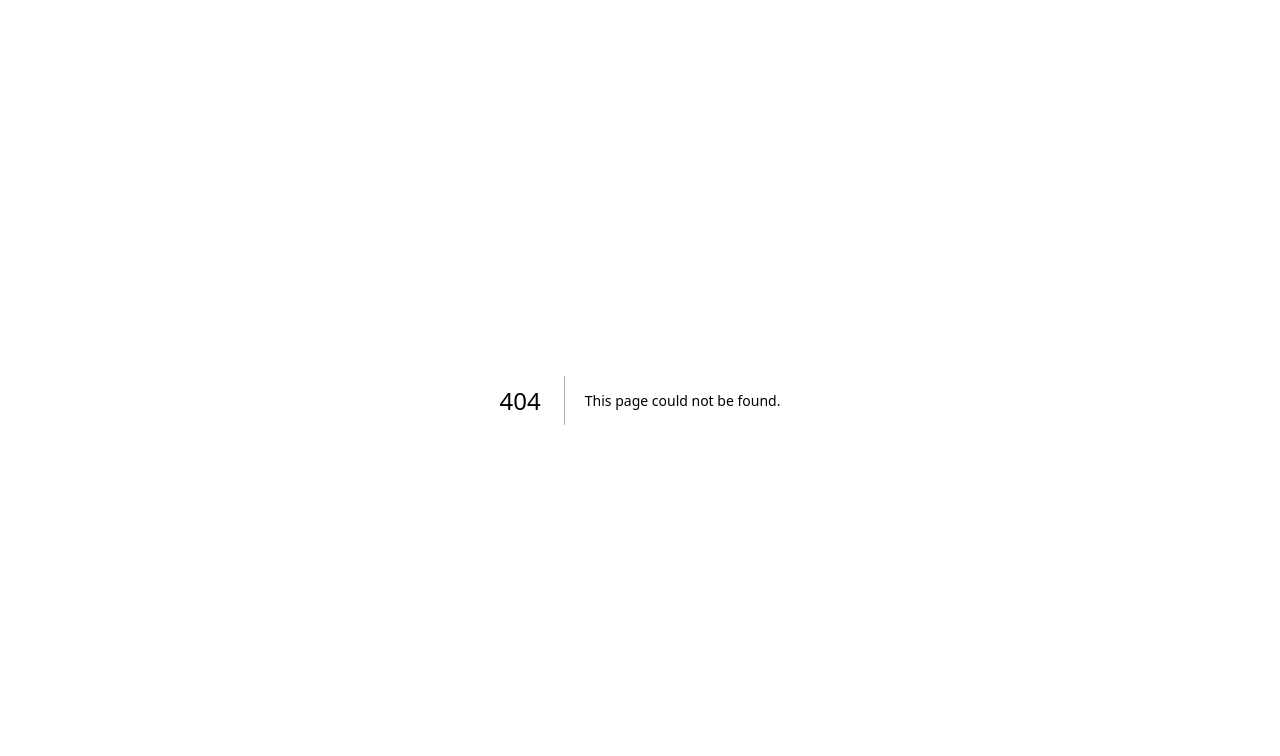
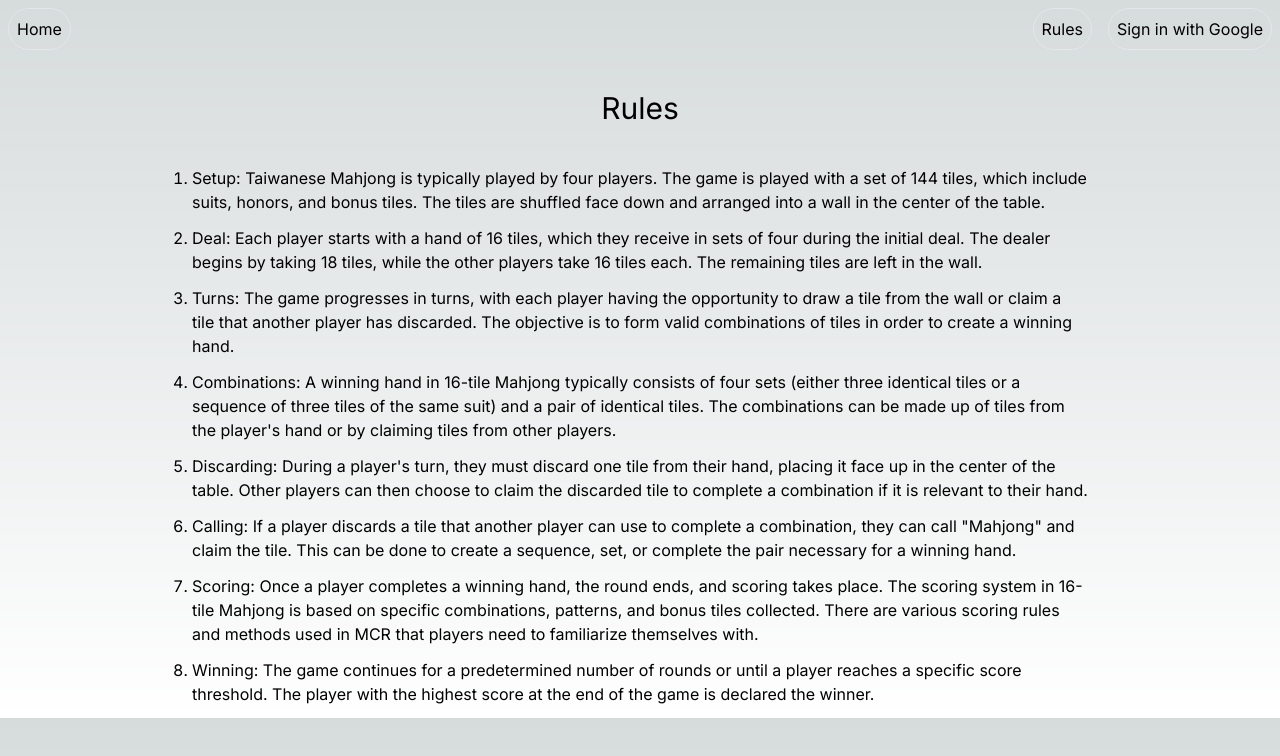
Before and after one commit to anthonybisgood/Mahjong-Online, a Next.js app: page /rules in a window 1280 px wide. Before the commit this address had no page. Shown: the top 756 px of the page. Built offline with nearby package versions, Linux system fonts and the light colour scheme; no server answers.

Commit message:
Added Home page and rules

```diff
--- /dev/null
+++ b/src/app/Components/Header.tsx
@@ -0,0 +1,29 @@
+import Link from "next/link";
+import SignInButton from "./SignInButton";
+export default function Header() {
+  return (
+    <>
+      <header>
+        <section className="flex justify-end m-2">
+          <Link
+            className="mr-auto p-2 border rounded-full hover:text-cyan-500 hover:border-cyan-500"
+            href="/"
+          >
+            Home
+          </Link>
+          <Link
+            className="mx-4 p-2 border rounded-full hover:text-cyan-500 hover:border-cyan-500"
+            href="rules"
+          >
+            Rules
+          </Link>
+          <div className="border rounded-full p-2 hover:text-cyan-500 hover:border-cyan-500">
+            <SignInButton />
+          </div>
+        </section>
+      </header>
+    </>
+  );
+}
+
+export { Header };
--- /dev/null
+++ b/src/app/Components/SignInButton.tsx
@@ -0,0 +1,54 @@
+"use client";
+import firebase from "firebase/compat/app";
+import "firebase/compat/firestore";
+import "firebase/compat/auth";
+
+// Import the functions you need from the SDKs you need
+import { initializeApp } from "firebase/app";
+import { getAnalytics } from "firebase/analytics";
+import { useAuthState } from "react-firebase-hooks/auth";
+import { useCollectionData } from "react-firebase-hooks/firestore";
+
+// Your web app's Firebase configuration
+// For Firebase JS SDK v7.20.0 and later, measurementId is optional
+const firebaseConfig = {
+  apiKey: "AIzaSyALgSBNIXYBg3K7Hsi503LiYSC2STEVe4U",
+  authDomain: "mahjong-online-9bc7f.firebaseapp.com",
+  projectId: "mahjong-online-9bc7f",
+  storageBucket: "mahjong-online-9bc7f.appspot.com",
+  messagingSenderId: "423406873005",
+  appId: "1:423406873005:web:43a0a8b022b5e04e6f9924",
+  measurementId: "G-ME71JFE13R",
+};
+firebase.initializeApp(firebaseConfig);
+
+// Initialize Firebase
+const app = initializeApp(firebaseConfig);
+if (typeof window !== "undefined" && !firebase.apps.length) {
+  const analytics = getAnalytics(app);
+}
+
+const auth = firebase.auth();
+const firestore = firebase.firestore();
+export { auth, firestore };
+
+function SignIn() {
+  const signInWithGoogle = () => {
+    const provider = new firebase.auth.GoogleAuthProvider();
+    auth.signInWithPopup(provider);
+  };
+  return <button onClick={signInWithGoogle}>Sign in with Google</button>;
+}
+
+function SignOut() {
+  return (
+    auth.currentUser && <button onClick={() => auth.signOut()}>Sign Out</button>
+  );
+}
+
+export default function SignInButton() {
+  const [user] = useAuthState(auth as any);
+  return <>{user ? <SignOut /> : <SignIn />}</>;
+}
+
+export { SignInButton };
--- /dev/null
+++ b/src/app/newGame/page.tsx
@@ -0,0 +1,10 @@
+import { Header } from "../Components/Header";
+
+export default function NewGame() {
+  return (
+    <>
+      <Header />
+      <div></div>
+    </>
+  );
+}
--- a/src/app/page.tsx
+++ b/src/app/page.tsx
@@ -1,73 +1,56 @@
 "use client";
-import Image from "next/image";
 import Link from "next/link";
 import React from "react";
 
-import firebase from "firebase/compat/app";
-import "firebase/compat/firestore";
-import "firebase/compat/auth";
-
-// Import the functions you need from the SDKs you need
-import { initializeApp } from "firebase/app";
-import { getAnalytics } from "firebase/analytics";
-import { useAuthState } from "react-firebase-hooks/auth";
-import { useCollectionData } from "react-firebase-hooks/firestore";
-
-// Your web app's Firebase configuration
-// For Firebase JS SDK v7.20.0 and later, measurementId is optional
-const firebaseConfig = {
-  apiKey: "AIzaSyALgSBNIXYBg3K7Hsi503LiYSC2STEVe4U",
-  authDomain: "mahjong-online-9bc7f.firebaseapp.com",
-  projectId: "mahjong-online-9bc7f",
-  storageBucket: "mahjong-online-9bc7f.appspot.com",
-  messagingSenderId: "423406873005",
-  appId: "1:423406873005:web:43a0a8b022b5e04e6f9924",
-  measurementId: "G-ME71JFE13R",
-};
-firebase.initializeApp(firebaseConfig);
-
-// Initialize Firebase
-const app = initializeApp(firebaseConfig);
-if (typeof window !== "undefined" && !firebase.apps.length) {
-  const analytics = getAnalytics(app);
-}
-
-const auth = firebase.auth();
-const firestore = firebase.firestore();
-export { auth, firestore };
-
-function SignIn() {
-  const signInWithGoogle = () => {
-    const provider = new firebase.auth.GoogleAuthProvider();
-    auth.signInWithPopup(provider);
-  };
-  return <button onClick={signInWithGoogle}>Sign in with Google</button>;
-}
-
-function SignOut() {
-  return (
-    auth.currentUser && <button onClick={() => auth.signOut()}>Sign Out</button>
-  );
-}
+import { SignInButton } from "../app/Components/SignInButton";
+import { Header } from "../app/Components/Header";
 
 export default function Home() {
-  const [user] = useAuthState(auth as any);
   return (
     <>
-      <header className="">
-        <section className="flex justify-end m-2">
-          <Link className="p-2" href="">
-            Rules
-          </Link>
-          <div className="border rounded-full p-2 hover:text-cyan-500 hover:border-cyan-500">
-            {user ? <SignOut /> : <SignIn />}
-          </div>
+      <Header />
+      <main className="flex flex-col items-center">
+        <h1 className="text-3xl my-10">Welcome to Mahjong Online</h1>
+        <Link
+          href="newGame"
+          className="border rounded-full hover:text-cyan-500 hover:border-cyan-500 p-2 mt-2"
+        >
+          New Game
+        </Link>
+
+        <section className="mt-8 items-start px-[20%]">
+          <p>
+            &emsp;&emsp;Mahjong is a captivating and timeless game that
+            originated in China and has gained popularity worldwide. Played with
+            a set of beautifully crafted tiles, the game requires a combination
+            of skill, strategy, and a touch of luck. The objective of Mahjong is
+            to build sets and pairs of tiles, using a mixture of memory,
+            calculation, and observation skills. Players carefully study the
+            arrangement of tiles on the table, strategically drawing and
+            discarding them to complete various combinations, such as sequences,
+            triplets, and unique sets. The game&apos;s complexity lies in the
+            countless tile combinations and the intricacies of different scoring
+            systems, which vary depending on the regional variations of Mahjong
+            being played. Whether engaging in a leisurely match with friends or
+            participating in intense competitive tournaments, Mahjong offers a
+            deeply immersive experience that challenges the mind and provides
+            endless hours of enjoyment.
+          </p>
+          <p className="mt-4">
+            &emsp;&emsp;Beyond its gameplay mechanics, Mahjong also holds
+            cultural significance, serving as a window into Chinese traditions
+            and aesthetics. The tiles are adorned with elegant designs,
+            featuring intricate symbols and characters that reflect the
+            game&apos;s rich heritage. Mahjong gatherings often bring people
+            together, fostering social interaction, and creating a sense of
+            camaraderie among players. It is a game that transcends language
+            barriers and connects people across cultures, with its popularity
+            spreading to different corners of the globe. With its blend of
+            strategy, cultural immersion, and social engagement, Mahjong
+            continues to captivate players of all ages and backgrounds, ensuring
+            its legacy as a beloved classic for generations to come.
+          </p>
         </section>
-      </header>
-      <main>
-        <h1 className="flex justify-center text-xl">
-          Welcome to Mahjong Online!
-        </h1>
       </main>
     </>
   );
--- /dev/null
+++ b/src/app/rules/page.tsx
@@ -0,0 +1,65 @@
+import { Header } from "../Components/Header";
+export default function Rules() {
+  return (
+    <>
+      <Header />
+      <main>
+        <h1 className="flex justify-center text-3xl my-10">Rules</h1>
+        <section className="mt-8 items-start px-[15%]">
+          <ol className="list-decimal">
+            <li className="mb-3">
+              Setup: Taiwanese Mahjong is typically played by four players. The
+              game is played with a set of 144 tiles, which include suits,
+              honors, and bonus tiles. The tiles are shuffled face down and
+              arranged into a wall in the center of the table.
+            </li>
+            <li className="mb-3">
+              Deal: Each player starts with a hand of 16 tiles, which they
+              receive in sets of four during the initial deal. The dealer begins
+              by taking 18 tiles, while the other players take 16 tiles each.
+              The remaining tiles are left in the wall.
+            </li>
+            <li className="mb-3">
+              Turns: The game progresses in turns, with each player having the
+              opportunity to draw a tile from the wall or claim a tile that
+              another player has discarded. The objective is to form valid
+              combinations of tiles in order to create a winning hand.
+            </li>
+            <li className="mb-3">
+              Combinations: A winning hand in 16-tile Mahjong typically consists
+              of four sets (either three identical tiles or a sequence of three
+              tiles of the same suit) and a pair of identical tiles. The
+              combinations can be made up of tiles from the player&apos;s hand
+              or by claiming tiles from other players.
+            </li>
+            <li className="mb-3">
+              Discarding: During a player&apos;s turn, they must discard one
+              tile from their hand, placing it face up in the center of the
+              table. Other players can then choose to claim the discarded tile
+              to complete a combination if it is relevant to their hand.
+            </li>
+            <li className="mb-3">
+              Calling: If a player discards a tile that another player can use
+              to complete a combination, they can call &quot;Mahjong&quot; and
+              claim the tile. This can be done to create a sequence, set, or
+              complete the pair necessary for a winning hand.
+            </li>
+            <li className="mb-3">
+              Scoring: Once a player completes a winning hand, the round ends,
+              and scoring takes place. The scoring system in 16-tile Mahjong is
+              based on specific combinations, patterns, and bonus tiles
+              collected. There are various scoring rules and methods used in MCR
+              that players need to familiarize themselves with.
+            </li>
+            <li className="mb-3">
+              Winning: The game continues for a predetermined number of rounds
+              or until a player reaches a specific score threshold. The player
+              with the highest score at the end of the game is declared the
+              winner.
+            </li>
+          </ol>
+        </section>
+      </main>
+    </>
+  );
+}
```
Also changed, not shown: src/app/layout.tsx (+8 -8 lines), 1 other file (tests, documents, lock files or other folders).
